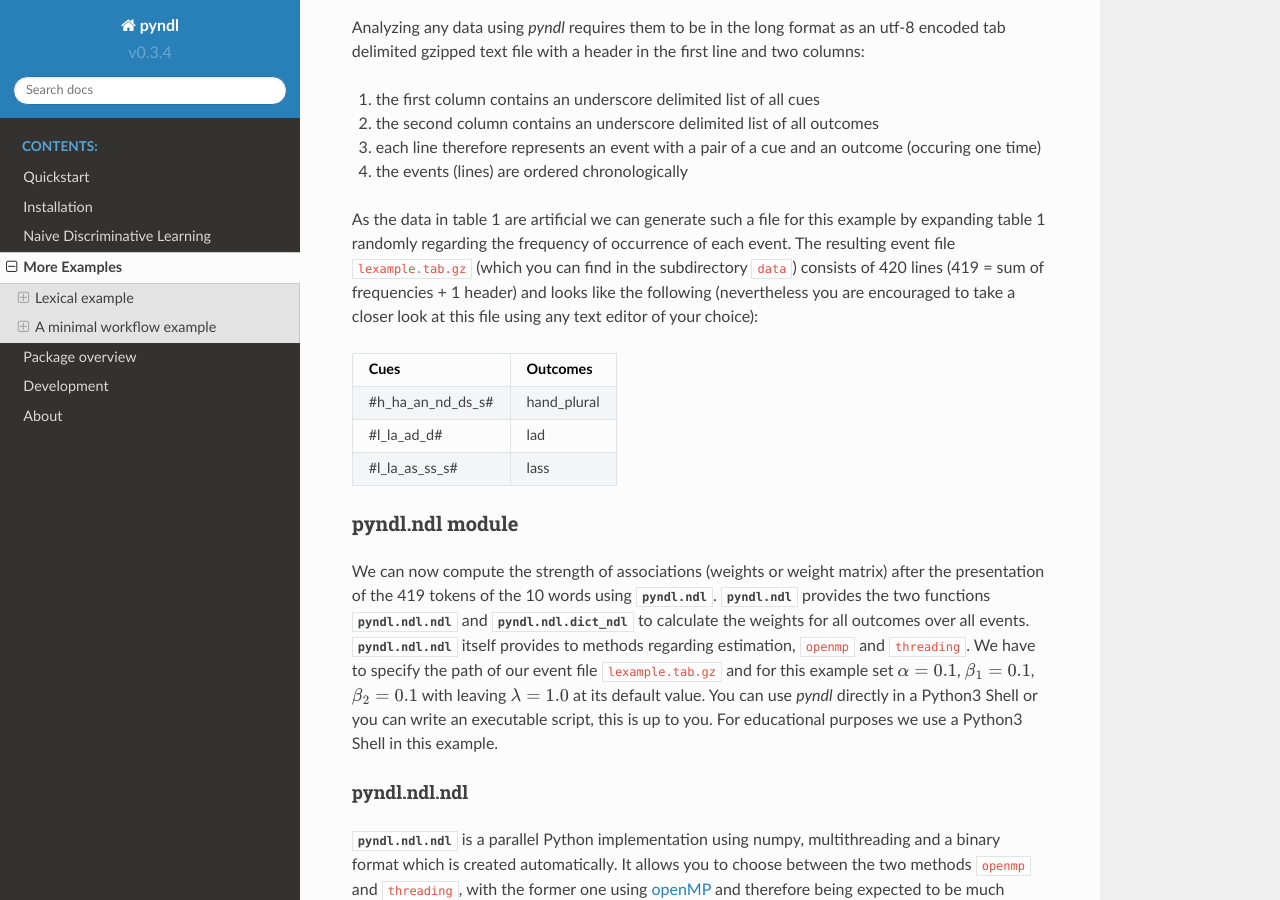
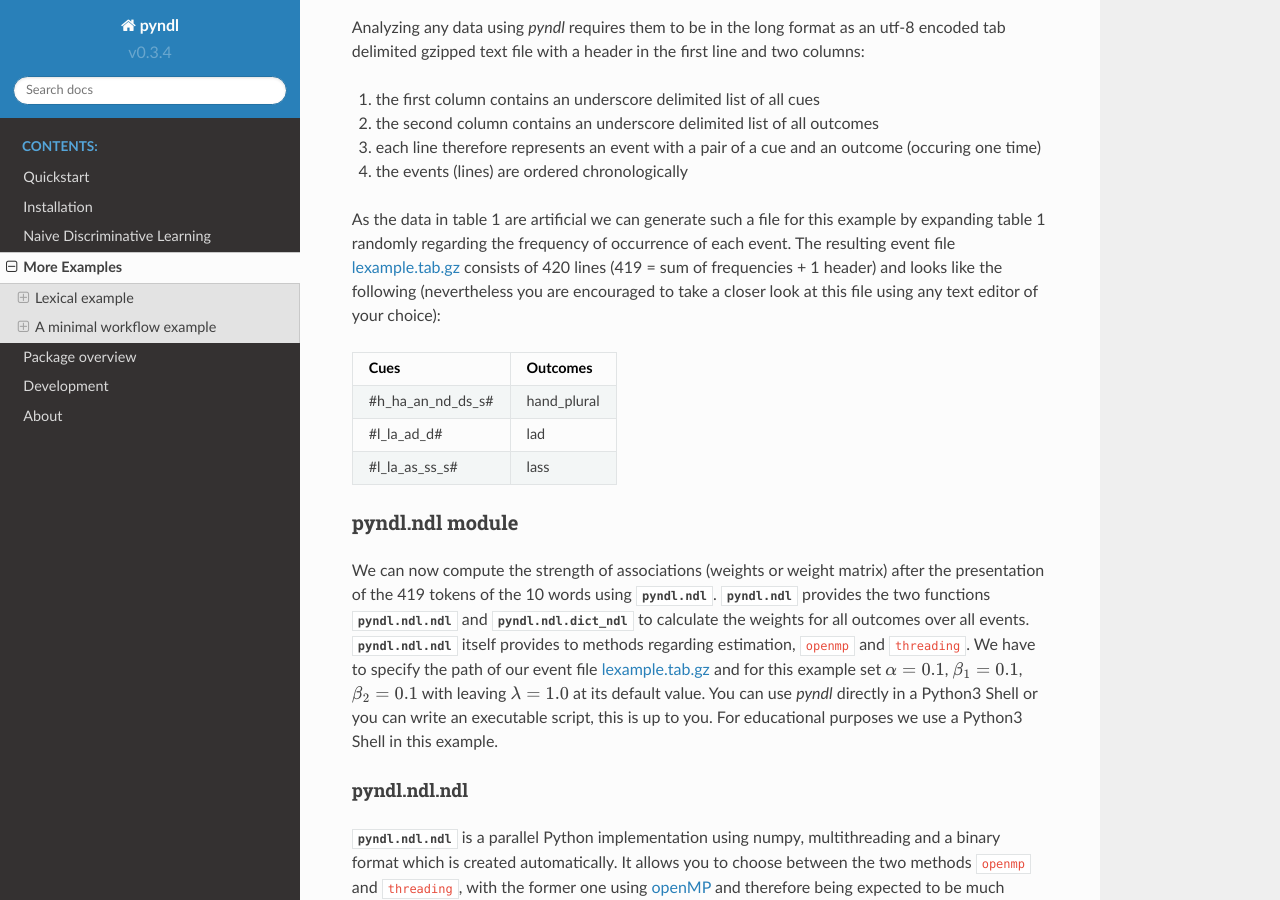
Before and after one commit to quantling/pyndl, a Sphinx documentation site: the page built from doc/source/examples.rst, in a window 1280 px wide and 900 px high, scrolled down 1400 px. Built offline with Sphinx 7.4.7 and the Read the Docs theme 2.0.0, drawn with Linux system fonts in a browser that asks for light colours; some of the changed text lies outside the part shown.

Commit message:
adds links to datafiles in the repository (solves #115)

```diff
--- a/doc/source/examples.rst
+++ b/doc/source/examples.rst
@@ -94,10 +94,10 @@ and two columns:
 
 As the data in table 1 are artificial we can generate such a file for this
 example by expanding table 1 randomly regarding the frequency of occurrence of
-each event. The resulting event file ``lexample.tab.gz`` (which you can find in
-the subdirectory ``data``) consists of 420 lines (419 = sum of frequencies + 1
-header) and looks like the following (nevertheless you are encouraged to take a
-closer look at this file using any text editor of your choice):
+each event. The resulting event file `lexample.tab.gz`_ consists of 420 lines
+(419 = sum of frequencies + 1 header) and looks like the following
+(nevertheless you are encouraged to take a closer look at this file using any
+text editor of your choice):
 
 =================  =============
 Cues               Outcomes
@@ -116,11 +116,12 @@ after the  presentation of the 419 tokens of the 10 words using
 :py:mod:`pyndl.ndl.ndl` and :py:mod:`pyndl.ndl.dict_ndl` to calculate the
 weights for all outcomes over all events. :py:mod:`pyndl.ndl.ndl` itself
 provides to methods regarding estimation, ``openmp`` and ``threading``. We have
-to specify the path of our event file ``lexample.tab.gz`` and for this example
-set :math:`\alpha = 0.1`, :math:`\beta_{1} = 0.1`, :math:`\beta_{2} = 0.1` with
-leaving :math:`\lambda = 1.0` at its default value. You can use *pyndl*
-directly in a Python3 Shell or you can write an executable script, this is up to
-you. For educational purposes we use a Python3 Shell in this example.
+to specify the path of our event file `lexample.tab.gz`_ and
+for this example set :math:`\alpha = 0.1`, :math:`\beta_{1} = 0.1`,
+:math:`\beta_{2} = 0.1` with leaving :math:`\lambda = 1.0` at its default
+value. You can use *pyndl* directly in a Python3 Shell or you can write an
+executable script, this is up to you. For educational purposes we use a Python3
+Shell in this example.
 
 
 pyndl.ndl.ndl
@@ -282,11 +283,10 @@ Generate an event file based on a raw corpus file
 Suppose you have a raw utf-8 encoded corpus file (by the way,
 :py:mod:`pyndl.corpus` allows you to generate such a corpus file from a bunch of
 gunzipped xml subtitle files filled with words, which we will not cover here).
-For example take a look at ``lcorpus.txt`` (which you also can find in the
-subdirectory ``data``)
+For example take a look at `lcorpus.txt_`.
 
 To analyse the data, you need to convert the file into an event file similar to
-``lexample.tab.gz`` in our lexical learning example, as currently there is only
+`lexample.tab.gz`_ in our lexical learning example, as currently there is only
 one word per line and neither is there the column for cues nor for outcomes::
 
    hand
```
Also changed, not shown: other parts of doc/source/examples.rst (+6 -0 lines), doc/source/quickstart.rst (+11 -6 lines).
